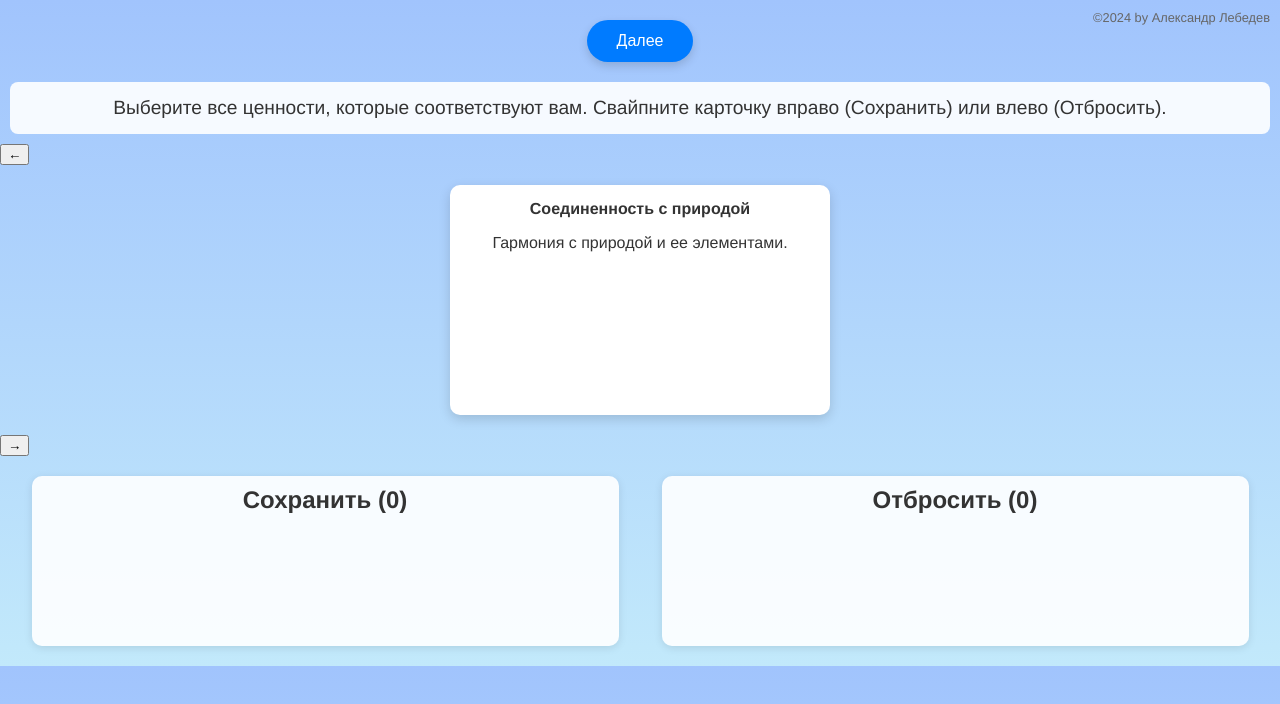
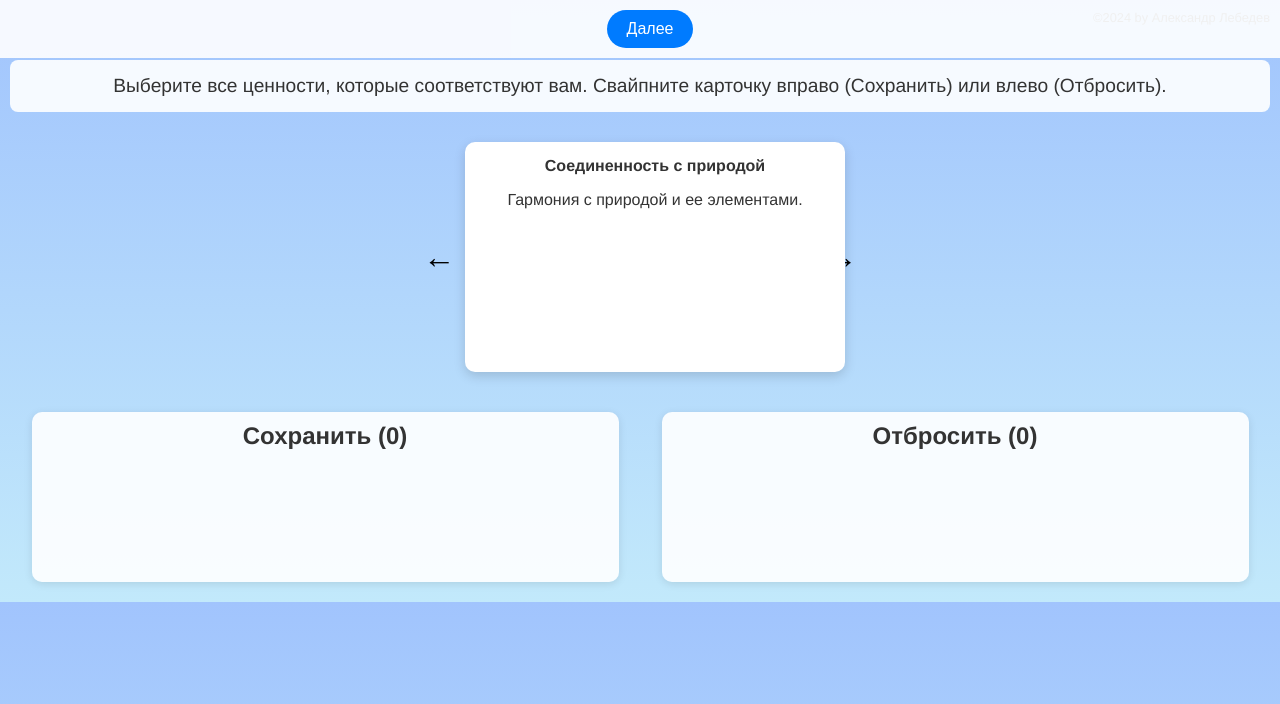
Before and after one commit to alex-lebedev/VST_RU, a plain HTML site: page index.html in a window 1280 px wide. Drawn offline with nearby package versions, Linux system fonts and the light colour scheme.

Commit message:
Update style.css

```diff
--- a/style.css
+++ b/style.css
@@ -7,28 +7,84 @@ body {
     color: #333;
 }
 
+/* Верхний бар с кнопкой "Далее" */
+.top-bar {
+    position: fixed;
+    top: 0;
+    left: 0;
+    width: 100%;
+    background: rgba(255,255,255,0.9);
+    text-align: center;
+    z-index: 1000;
+    padding: 10px;
+}
+.top-bar button {
+    font-size: 1em;
+    padding: 10px 20px;
+    background-color: #007bff;
+    color: #fff;
+    border: none;
+    border-radius: 25px;
+    cursor: pointer;
+}
+.top-bar button:hover {
+    background-color: #0056b3;
+}
+
+/* Копирайт */
+.copyright {
+    font-size: 0.8em;
+    position: fixed;
+    top: 10px;
+    right: 10px;
+    color: #666;
+}
+
 /* Блок с инструкциями */
 #instructions {
     font-size: 1.2em;
     background: rgba(255,255,255,0.9);
     padding: 15px;
-    margin: 10px;
+    margin: 60px 10px 10px; /* Отступ сверху, чтобы не закрывалось верхним баром */
     border-radius: 8px;
     text-align: center;
 }
 
+/* Обёртка для колоды и стрелок */
+#card-container-wrapper {
+    display: flex;
+    align-items: center;
+    justify-content: center;
+    margin: 20px 10px;
+    position: relative;
+}
+
+/* Стрелки навигации */
+.arrow {
+    font-size: 2em;
+    background: none;
+    border: none;
+    cursor: pointer;
+    padding: 10px;
+}
+.arrow:focus {
+    outline: none;
+}
+
 /* Контейнер для карточек */
 #card-container {
+    width: 80%;
+    max-width: 350px;
+    min-height: 220px;
     display: flex;
-    justify-content: center;
+    flex-direction: column;
     align-items: center;
-    margin: 10px;
+    position: relative;
 }
 
 /* Карточки ценностей */
 .card {
-    width: 90%;
-    max-width: 350px;
+    width: 100%;
     min-height: 200px;
     background: #fff;
     border-radius: 10px;
@@ -66,34 +122,9 @@ body {
     margin: 0 0 10px;
     text-align: center;
 }
-.pile.over {
-    background-color: #e9ecef;
-}
-
-/* Кнопка для перехода к следующему этапу */
-#nextStage {
-    background-color: #007bff;
-    color: #fff;
-    border: none;
-    border-radius: 25px;
-    padding: 12px 30px;
-    font-size: 1em;
-    display: block;
-    margin: 20px auto;
-    cursor: pointer;
-    box-shadow: 0 4px 10px rgba(0,0,0,0.15);
-}
-#nextStage:hover {
-    background-color: #0056b3;
-}
-
-/* Копирайт */
-.copyright {
-    font-size: 0.8em;
-    position: fixed;
-    top: 10px;
-    right: 10px;
-    color: #666;
+.count {
+    font-size: 1.5em;
+    font-weight: bold;
 }
 
 /* Медиа-запрос для мобильных устройств */
```
